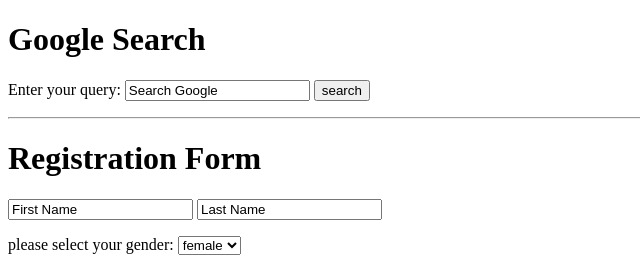
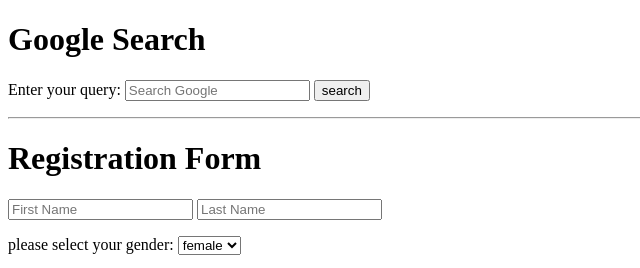
Before and after one commit to bhumika2403/LeanInWebdeAss.2, a plain HTML site: page index.html in a window 1280 px wide. Shown: the top 268 px of the page, 0-640 px from the left. Drawn offline with Linux system fonts and the light colour scheme.

Commit message:
index.html

```diff
--- a/index.html
+++ b/index.html
@@ -7,10 +7,10 @@
 </head>
 <body>
     <form action="https://www.google.com"><h1>Google Search</h1>
-    <p>Enter your query: <input type="text" value="Search Google" name="q" id="search"> <input type="submit" value="search"></p>
+    <p>Enter your query: <input type="text" placeholder="Search Google" name="q" id="search"> <input type="submit" value="search"></p>
 <hr>
 <p><h1>Registration Form</h1>
-<p><input type="text" value="First Name" id="First Name"> <input type="text" value="Last Name" id="Last Name"></p>
+<p><input type="text" placeholder="First Name" id="First Name"> <input type="text" placeholder="Last Name" id="Last Name"></p>
 <p>please select your gender:
 <select>
     <option name="female" id="female" value="female">female</option>
```
